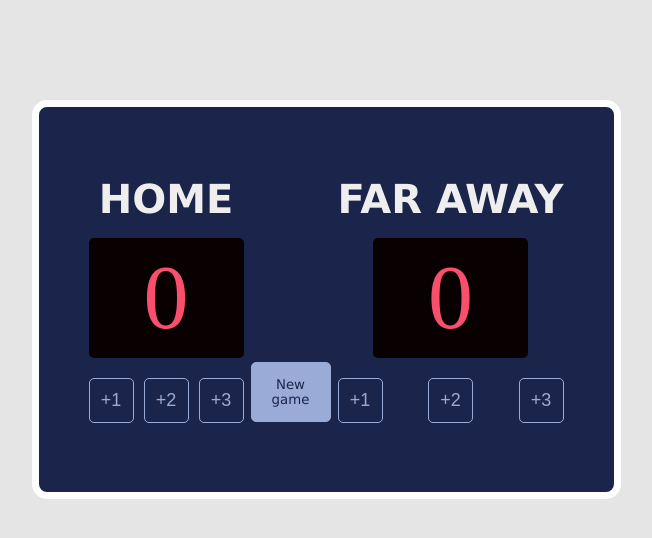
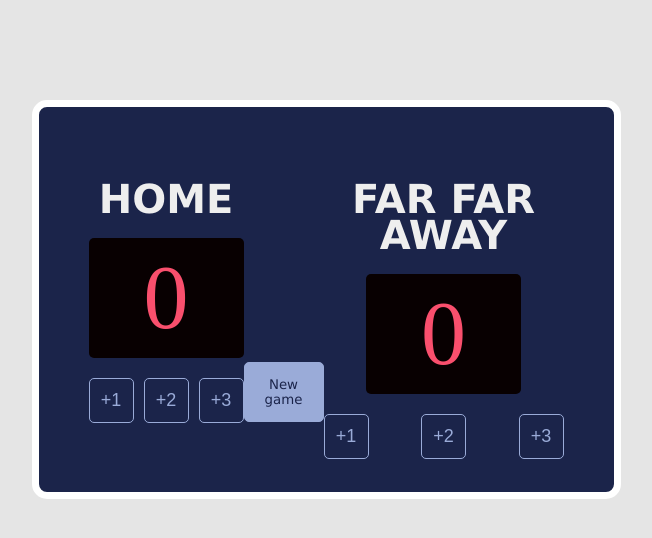
Before and after one commit to 1markotomic/score_board, a plain HTML site: page index.html in a window 1280 px wide. Shown: the whole page, without its empty margins (314-966 px from the left). Drawn offline with Linux system fonts and the light colour scheme; a web font is replaced by a local one.

Commit message:
Update index.html

```diff
--- a/index.html
+++ b/index.html
@@ -22,7 +22,7 @@
         <button class="newGame" onclick="reset()">New game</button>
       </div>
       <div>
-        <h3>FAR AWAY</h3>
+        <h3>FAR FAR AWAY</h3>
         <div class="resultBoard">
           <p class="score" id="guestScore">0</p>
         </div>
```
